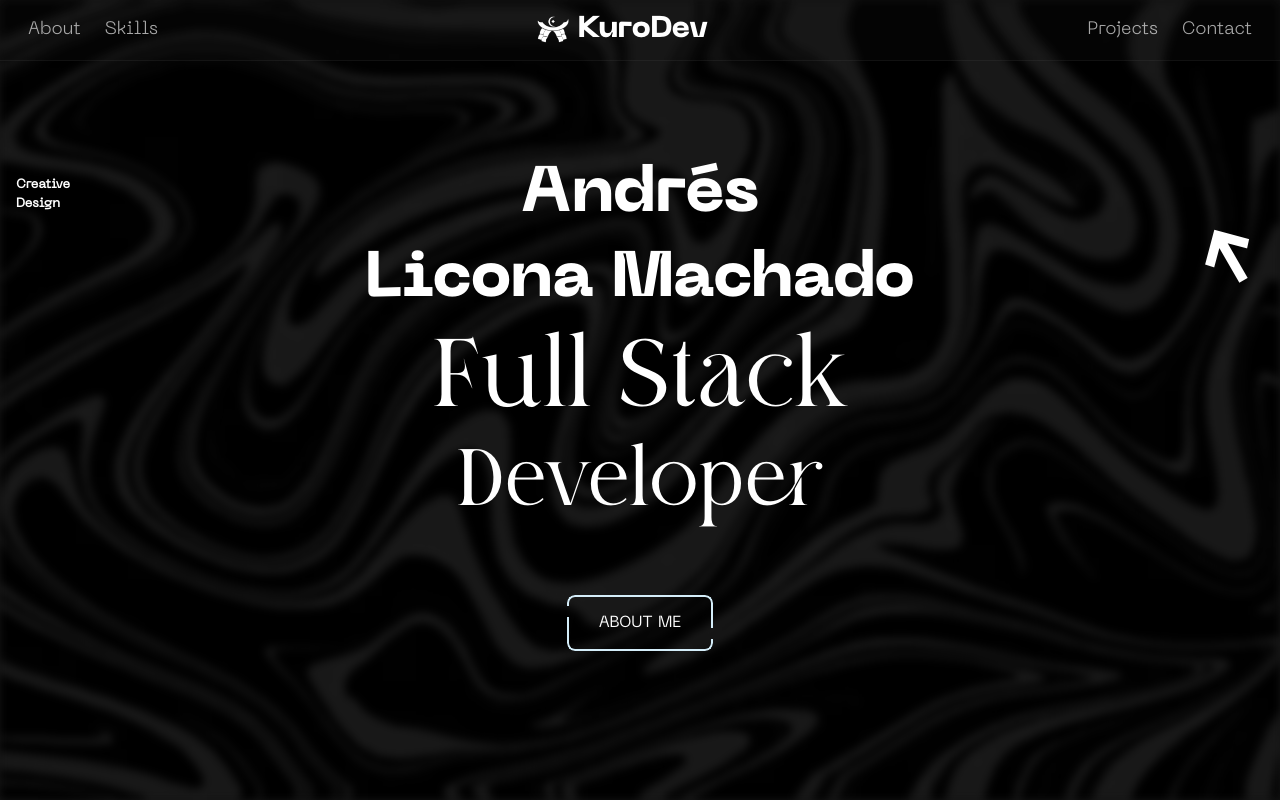
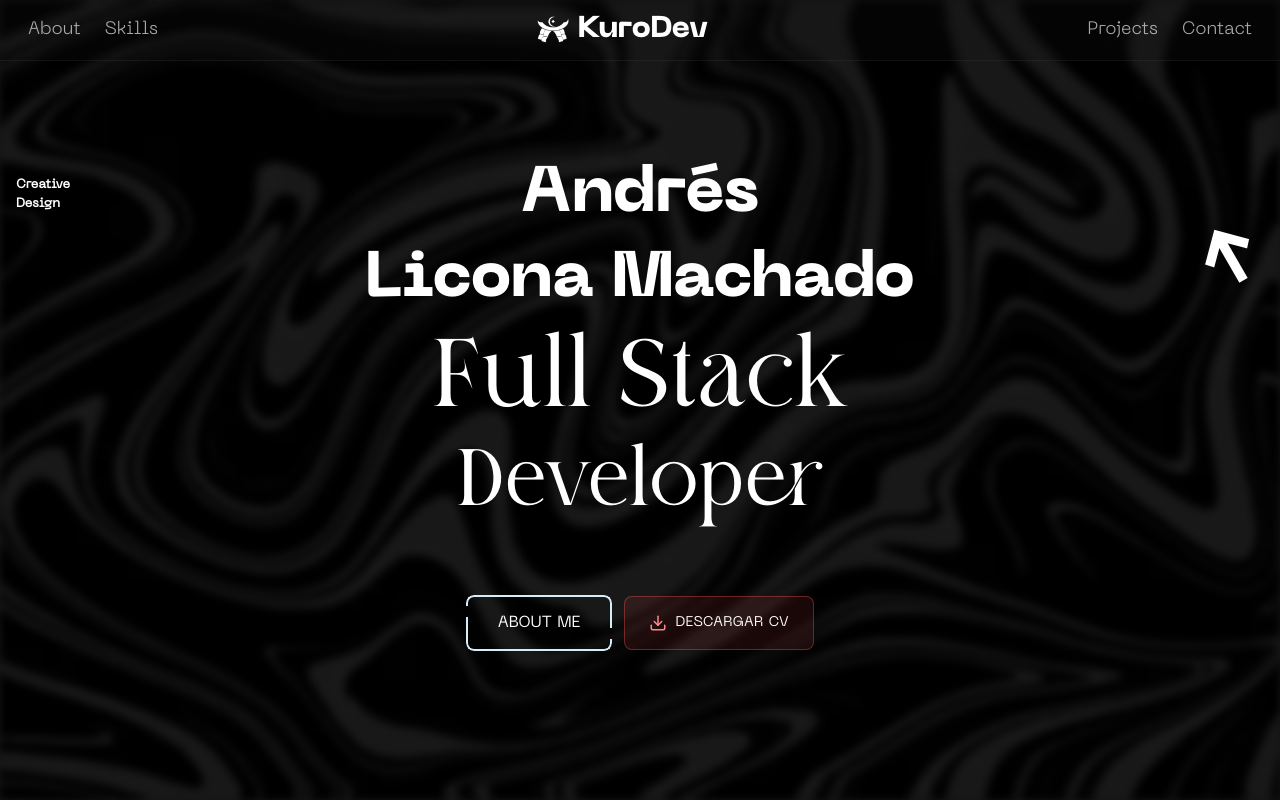
Before and after one commit to desingkuro/PortafolioPersonalReact, a React (Vite) app: page / in a window 1280 px wide. Built offline with nearby package versions, Linux system fonts and the light colour scheme.

Commit message:
feat(cv): agregar descarga del CV en Home y About
- Incorporar el CV en PDF dentro de public/cv.\n- Crear el componente DownloadCV con variantes de seccion y boton.\n- Agregar el CTA en el hero del Home y la seccion dedicada en About.

```diff
--- a/src/app/pages/about/About.tsx
+++ b/src/app/pages/about/About.tsx
@@ -3,6 +3,7 @@ import { motion } from "motion/react";
 import { contextoPrincipal } from "../../shared/providers/context/context";
 import type { SkillsInterface, DataBlock, EducationItem } from "../../shared/interfaces/contextInterfaces";
 import SEOHelmet from "../../shared/components/SEOHelmet";
+import DownloadCV from "../../shared/components/DownloadCV";
 
 const containerVariants = {
     hidden: { opacity: 0, y: 20 },
@@ -175,6 +176,14 @@ export default function AboutPage() {
                         </motion.div>
                     </motion.div>
                 </motion.section>
+
+                <motion.div
+                    variants={containerVariants}
+                    initial="hidden"
+                    animate="show"
+                >
+                    <DownloadCV />
+                </motion.div>
             </div>
         </motion.main>
     );
--- a/src/app/pages/home/Home.tsx
+++ b/src/app/pages/home/Home.tsx
@@ -1,5 +1,6 @@
 import { motion } from "motion/react";
 import Btn from "../../shared/components/Btn";
+import DownloadCV from "../../shared/components/DownloadCV";
 import SEOHelmet from "../../shared/components/SEOHelmet";
 
 export default function Home() {
@@ -74,7 +75,7 @@ export default function Home() {
           </div>
         </section>
 
-        <section className="h-[30%] w-full flex items-center justify-center">
+        <section className="h-[30%] w-full flex flex-wrap items-center justify-center !gap-3 !px-4">
           <motion.div
             whileHover={{ scale: 1.05, y: -3 }}
             whileTap={{ scale: 0.97 }}
@@ -84,6 +85,14 @@ export default function Home() {
               About me
             </Btn>
           </motion.div>
+
+          <motion.div
+            whileHover={{ scale: 1.05, y: -3 }}
+            whileTap={{ scale: 0.97 }}
+            transition={{ type: "spring", stiffness: 260, damping: 18 }}
+          >
+            <DownloadCV variant="button" />
+          </motion.div>
         </section>
       </main>
     </motion.div>
--- /dev/null
+++ b/src/app/shared/components/DownloadCV.tsx
@@ -0,0 +1,96 @@
+import { FiDownload, FiFileText } from "react-icons/fi";
+
+const CV_HREF = "/cv/Andres-Licona-CV.pdf";
+const CV_FILENAME = "Andres-Licona-CV.pdf";
+
+interface DownloadCVProps {
+    variant?: "section" | "button";
+}
+
+export default function DownloadCV({ variant = "section" }: DownloadCVProps) {
+    if (variant === "button") {
+        return (
+            <a
+                href={CV_HREF}
+                download={CV_FILENAME}
+                className="
+                    group inline-flex items-center justify-center gap-2
+                    rounded-lg border border-[#ff5555]/35 bg-[#ff5555]/10
+                    !px-6 !py-4 text-sm uppercase tracking-wide text-white
+                    transition-all duration-300
+                    hover:border-[#ff5555]/70 hover:bg-[#ff5555]/15
+                    focus-visible:outline-none focus-visible:ring-2 focus-visible:ring-white
+                    focus-visible:ring-offset-2 focus-visible:ring-offset-[#141414]
+                "
+            >
+                <FiDownload
+                    aria-hidden="true"
+                    size={18}
+                    className="text-[#ff8a8a] transition-transform duration-300 group-hover:translate-y-0.5"
+                />
+                Descargar CV
+            </a>
+        );
+    }
+
+    return (
+        <section
+            aria-labelledby="cv-title"
+            className="
+                relative overflow-hidden rounded-3xl
+                border border-[#ff5555]/20
+                bg-gradient-to-br from-[#ff5555]/10 via-white/[0.04] to-transparent
+                !px-6 !py-8 shadow-xl sm:!px-10
+            "
+        >
+            <div
+                aria-hidden="true"
+                className="pointer-events-none absolute -right-16 -top-16 h-48 w-48 rounded-full bg-[#ff5555]/10 blur-3xl"
+            />
+
+            <div className="relative flex flex-col gap-6 sm:flex-row sm:items-center sm:justify-between">
+                <div className="flex items-start gap-4">
+                    <div className="flex h-14 w-14 shrink-0 items-center justify-center rounded-2xl border border-[#ff5555]/25 bg-[#ff5555]/10 text-[#ff8a8a]">
+                        <FiFileText aria-hidden="true" size={26} />
+                    </div>
+
+                    <div>
+                        <p className="text-[0.7rem] font-bold uppercase tracking-[0.25em] text-[#ff8a8a]">
+                            Curriculum Vitae
+                        </p>
+                        <h2 id="cv-title" className="mt-1 text-xl font-semibold sm:text-2xl">
+                            Descarga mi CV
+                        </h2>
+                        <p className="mt-2 max-w-xl text-sm text-white/70">
+                            Si te interesa mi perfil, descarga mi CV en PDF con mi
+                            experiencia, formación y habilidades técnicas.
+                        </p>
+                        <p className="mt-2 text-xs text-white/45">
+                            PDF · 2 páginas · 42 KB
+                        </p>
+                    </div>
+                </div>
+
+                <a
+                    href={CV_HREF}
+                    download={CV_FILENAME}
+                    className="
+                        group inline-flex shrink-0 items-center justify-center gap-2
+                        rounded-xl bg-[#ff5555] !px-5 !py-3 text-sm font-semibold text-white
+                        shadow-lg shadow-[#ff5555]/20 transition-all duration-300
+                        hover:bg-[#ff6b6b] hover:shadow-[#ff5555]/30
+                        focus-visible:outline-none focus-visible:ring-2 focus-visible:ring-white
+                        focus-visible:ring-offset-2 focus-visible:ring-offset-[#141414]
+                    "
+                >
+                    <FiDownload
+                        aria-hidden="true"
+                        size={18}
+                        className="transition-transform duration-300 group-hover:translate-y-0.5"
+                    />
+                    Descargar CV
+                </a>
+            </div>
+        </section>
+    );
+}
```
Also changed, not shown: 1 other file (tests, documents, lock files or other folders).
